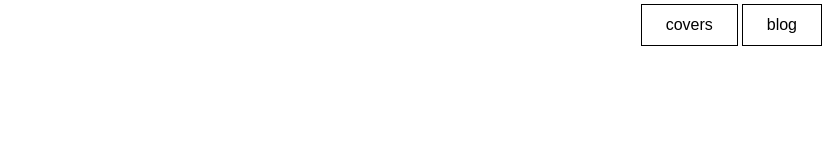
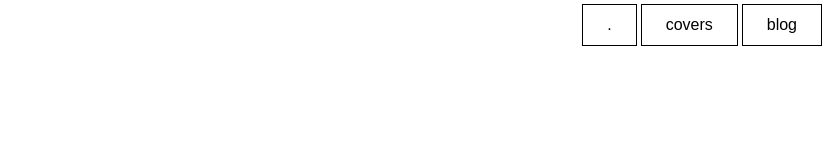
Before and after one commit to mmanna3/mandarinaextrema, a Next.js app: page / in a window 1280 px wide. Shown: the top 160 px of the page, without its empty margins (454-1280 px from the left). Built offline with nearby package versions, Linux system fonts and the light colour scheme; a web font is replaced by a local one.

Commit message:
Botones navegación funcionan

```diff
--- a/app/components/botonNavegacion.tsx
+++ b/app/components/botonNavegacion.tsx
@@ -1,3 +1,5 @@
+import Link from "next/link";
+
 interface Props {
   texto: string;
   url: string;
@@ -5,12 +7,13 @@ interface Props {
 
 const BotonNavegacion = (props: Props) => {
   return (
-    <button
+    <Link
       className="px-6 py-2 border-black border"
       onClick={() => console.log("a")}
+      href={props.url}
     >
       {props.texto}
-    </button>
+    </Link>
   );
 };
 
--- a/app/components/headerMenu.tsx
+++ b/app/components/headerMenu.tsx
@@ -4,6 +4,7 @@ import BotonNavegacion from "./botonNavegacion";
 const Header = () => {
   return (
     <div className="flex justify-end space-x-1 pr-1 pt-1">
+      <BotonNavegacion texto="." url="/" />
       <BotonNavegacion texto="covers" url="/covers" />
       <BotonNavegacion texto="blog" url="/blog" />
     </div>
```
